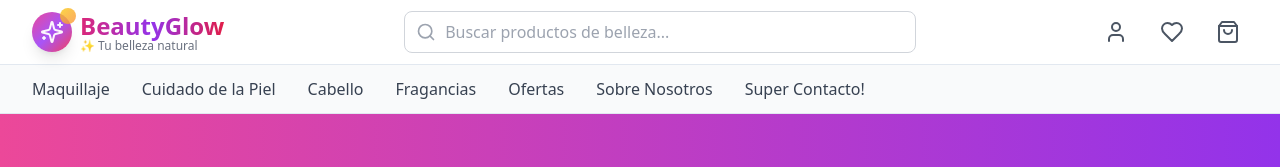
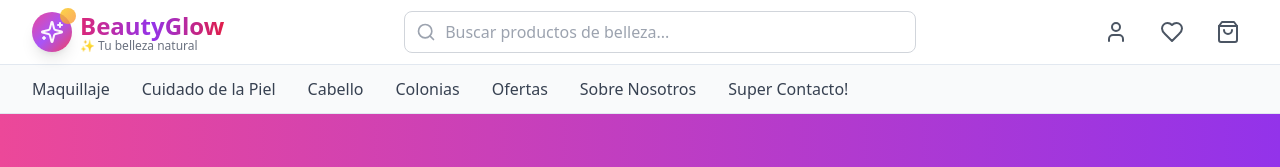
Before and after one commit to wpinocho/lovivo-90f4ec28-d59f-4971-a048-cfe39eaeb095-belleza-femenina, a React (Vite) app: page /about in a window 1280 px wide. Shown: the top 167 px of the page. Built offline with nearby package versions, Linux system fonts and the light colour scheme.

Commit message:
AI Update: 4 files updated by Lovivo

```diff
--- a/src/components/Categories.tsx
+++ b/src/components/Categories.tsx
@@ -22,7 +22,7 @@ const Categories = () => {
       color: 'bg-blue-100 text-blue-600'
     },
     {
-      name: 'Fragancias',
+      name: 'Colonias',
       icon: Heart,
       description: 'Perfumes y colonias exclusivas',
       color: 'bg-rose-100 text-rose-600'
--- a/src/components/Footer.tsx
+++ b/src/components/Footer.tsx
@@ -57,7 +57,7 @@ const Footer = () => {
               <li><a href="#" className="text-gray-300 hover:text-pink-400 transition-colors">Maquillaje</a></li>
               <li><a href="#" className="text-gray-300 hover:text-pink-400 transition-colors">Cuidado de la Piel</a></li>
               <li><a href="#" className="text-gray-300 hover:text-pink-400 transition-colors">Cabello</a></li>
-              <li><a href="#" className="text-gray-300 hover:text-pink-400 transition-colors">Fragancias</a></li>
+              <li><a href="#" className="text-gray-300 hover:text-pink-400 transition-colors">Colonias</a></li>
               <li><a href="#" className="text-gray-300 hover:text-pink-400 transition-colors">Accesorios</a></li>
             </ul>
           </div>
--- a/src/components/Header.tsx
+++ b/src/components/Header.tsx
@@ -72,7 +72,7 @@ const Header = () => {
             <a href="#" className="text-gray-700 hover:text-pink-600 font-medium">Maquillaje</a>
             <a href="#" className="text-gray-700 hover:text-pink-600 font-medium">Cuidado de la Piel</a>
             <a href="#" className="text-gray-700 hover:text-pink-600 font-medium">Cabello</a>
-            <a href="#" className="text-gray-700 hover:text-pink-600 font-medium">Fragancias</a>
+            <a href="#" className="text-gray-700 hover:text-pink-600 font-medium">Colonias</a>
             <a href="#" className="text-gray-700 hover:text-pink-600 font-medium">Ofertas</a>
             <Link to="/about" className="text-gray-700 hover:text-pink-600 font-medium">Sobre Nosotros</Link>
             <Link to="/contact" className="text-gray-700 hover:text-pink-600 font-medium">Super Contacto!</Link>
--- a/src/data/products.ts
+++ b/src/data/products.ts
@@ -79,7 +79,7 @@ export const sampleProducts: Product[] = [
     brand: 'Essence',
     price: 68.99,
     image: 'https://images.unsplash.com/photo-1541643600914-78b084683601?w=400&h=400&fit=crop',
-    category: 'Fragancias',
+    category: 'Colonias',
     description: 'Fragancia floral sofisticada con notas de jazmín y rosa.',
     rating: 4,
     reviews: 67,
```
